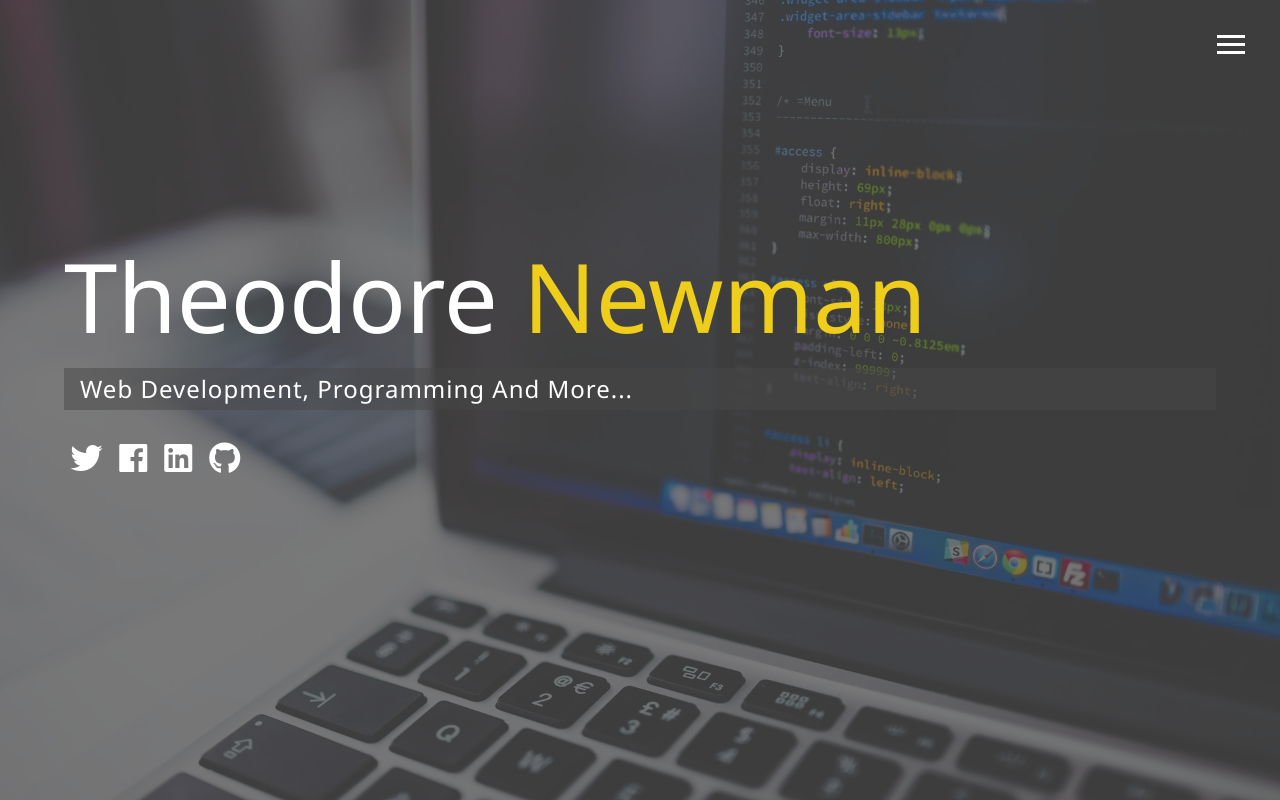
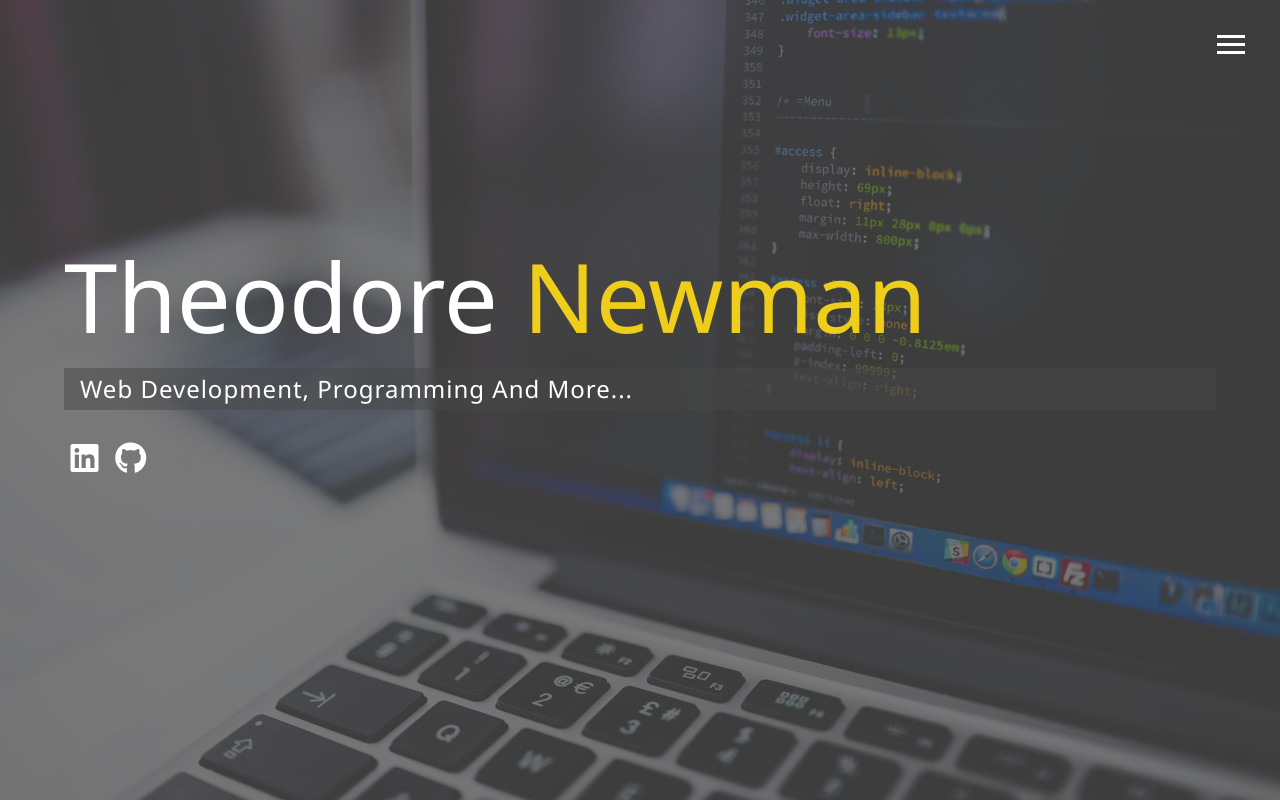
Before and after one commit to remidev/portfolio_2, a website: page dist/index.html in a window 1280 px wide. Drawn offline with Linux system fonts and the light colour scheme.

Commit message:
Github Link & Remove FB & Twitter Icons

```diff
--- a/dist/index.html
+++ b/dist/index.html
@@ -52,12 +52,14 @@
       </h1>
       <h2 class="sm-heading">Web Development, Programming And More...</h2>
       <div class="icons">
-        <a href="#!"> <i class="fab fa-twitter fa-2x"></i> </a>
-        <a href="#!"> <i class="fab fa-facebook fa-2x"></i> </a>
+        <!-- <a href="#!"> <i class="fab fa-twitter fa-2x"></i> </a> -->
+        <!-- <a href="#!"> <i class="fab fa-facebook fa-2x"></i> </a> -->
         <a href="https://www.linkedin.com/in/theodore-newman-762239141/">
           <i class="fab fa-linkedin fa-2x"></i>
         </a>
-        <a href="#!"> <i class="fab fa-github fa-2x"></i> </a>
+        <a href="https://github.com/remidev">
+          <i class="fab fa-github fa-2x"></i>
+        </a>
       </div>
     </main>
 
```
